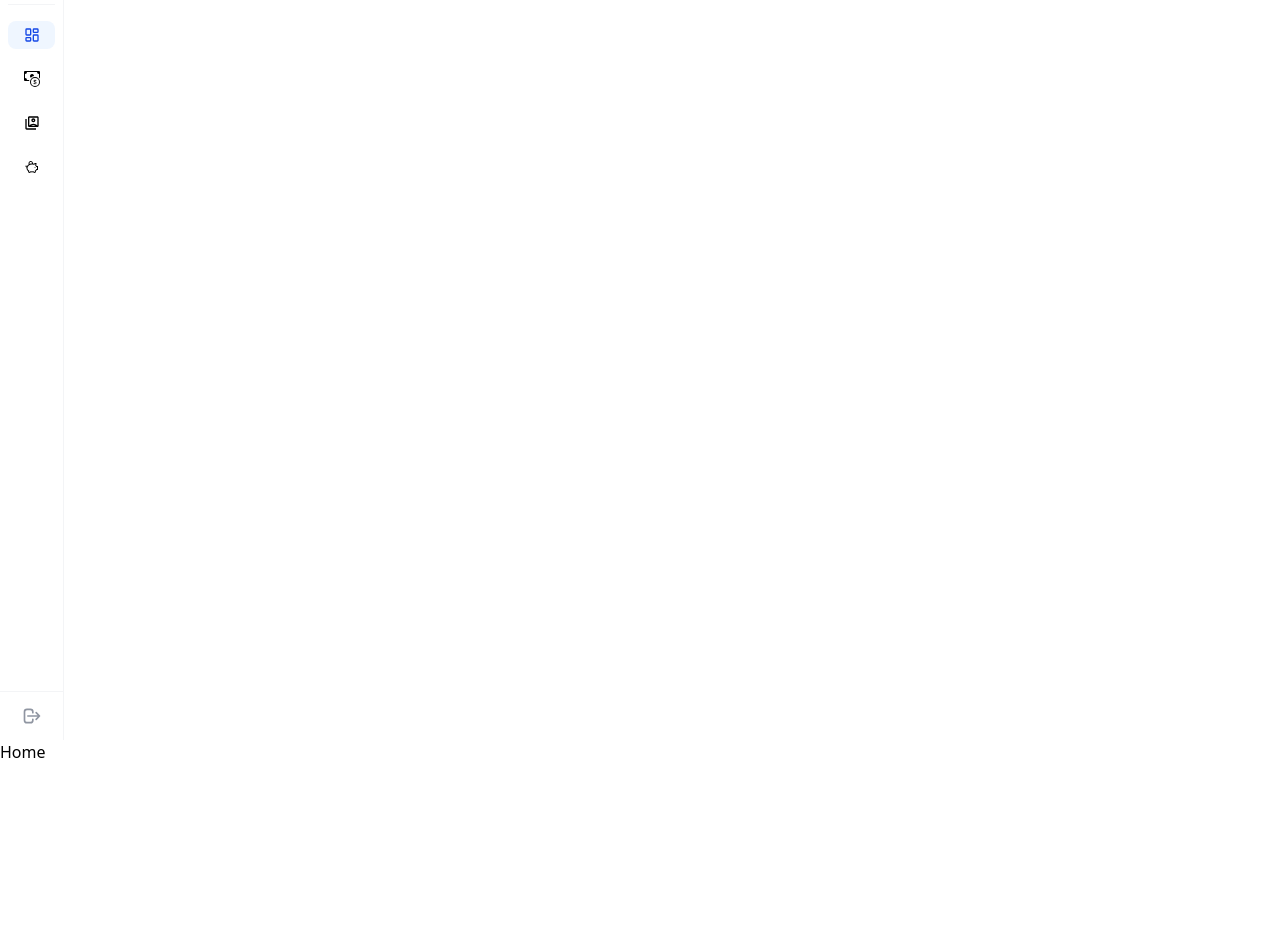
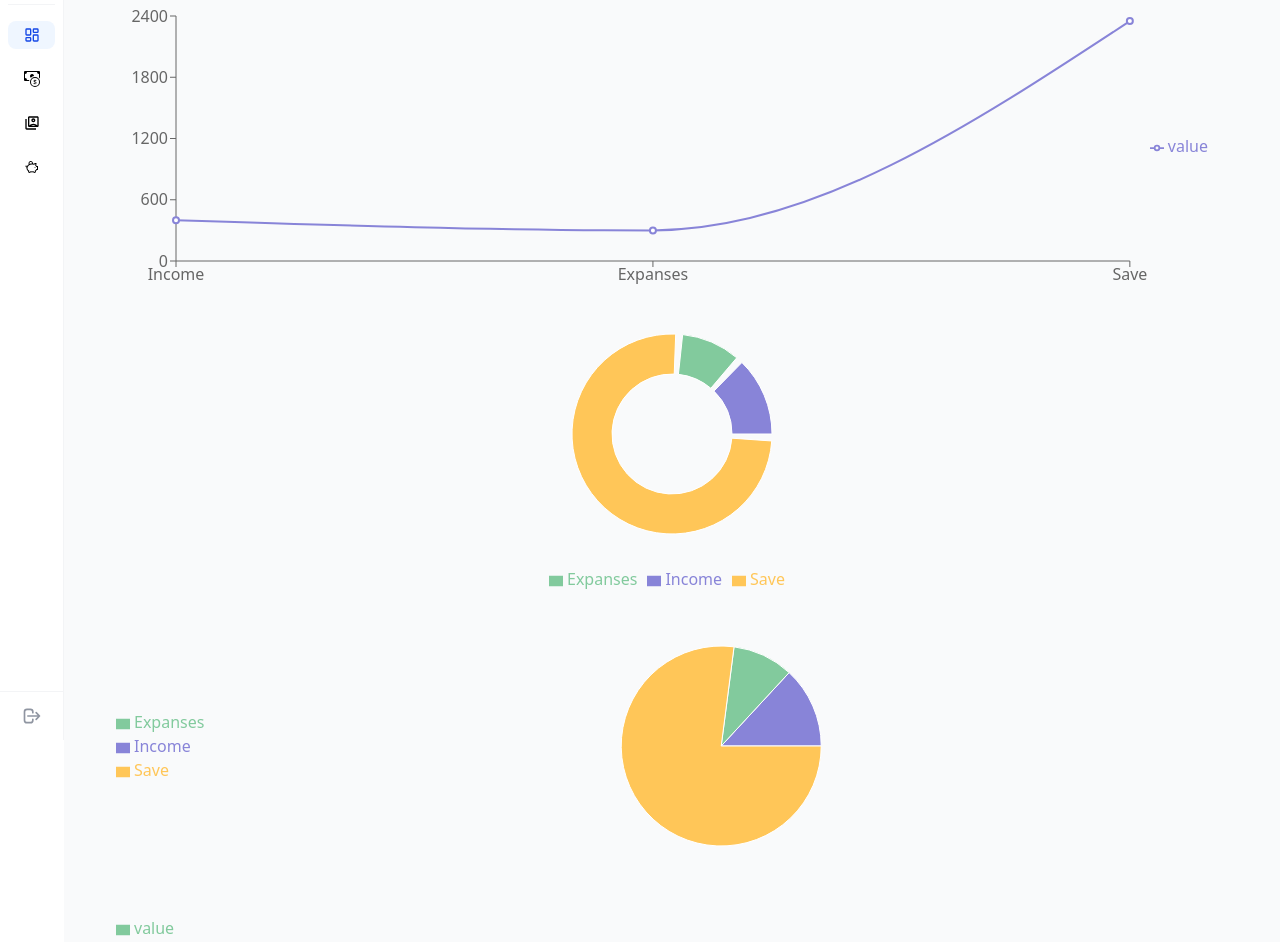
Before and after one commit to Just-Krzysztof/nextjs-budget, a Next.js app: page /home in a window 1280 px wide. Shown: the part 60-1002 px from the top of the page. Before the commit the page ends 824 px from the top, so only its background shows below. Built offline with nearby package versions, Linux system fonts and the light colour scheme.

Commit message:
Fixed layout

```diff
--- a/package.json
+++ b/package.json
@@ -12,7 +12,8 @@
     "next": "15.4.5",
     "react": "19.1.0",
     "react-dom": "19.1.0",
-    "react-icons": "^5.5.0"
+    "react-icons": "^5.5.0",
+    "recharts": "^3.1.0"
   },
   "devDependencies": {
     "@eslint/eslintrc": "^3",
--- a/src/app/(dashboard)/home/page.tsx
+++ b/src/app/(dashboard)/home/page.tsx
@@ -1,10 +1,25 @@
+import { MyLineChart, MyDonutChart, MyPieChart, MyBarChart } from '@/components/Charts';
+
+const sampleData = [
+  { name: 'Income', value: 400 },
+  { name: 'Expanses', value: 300 },
+  { name: 'Save', value: 2350 },
+];
+
 export async function generateMetadata() {
   return { title: 'Dashboard - Track your budget' }
 }
 
 
 export default function Home() {
+      const data = sampleData;
     return (
-        <h1>Home</h1>
+         <div>
+      <h1>Dashboard</h1>
+      <MyLineChart data={data} />
+      <MyDonutChart data={data} />
+      <MyPieChart data={data} />
+      <MyBarChart data={data} />
+    </div>
     )
 }
--- a/src/app/(dashboard)/layout.tsx
+++ b/src/app/(dashboard)/layout.tsx
@@ -26,10 +26,12 @@ export default function DashboardLayout({
   return (
     <html lang="en">
       <body
-        className={`${geistSans.variable} ${geistMono.variable} antialiased`}
+        className={`${geistSans.variable} ${geistMono.variable} min-h-screen w-ful flex  antialiased`}
       >
         <SideBar></SideBar>
-        {children}
+        <main className="bg-gray-50 p-4 w-full font-sans text-gray-900 sm:p-6 md:p-8">
+          <div className="mx-auto w-full max-w-[1650px]">{children}</div>
+        </main>
       </body>
     </html>
   );
--- /dev/null
+++ b/src/components/Charts.tsx
@@ -0,0 +1,104 @@
+'use client';
+
+import {
+  LineChart, Line,
+  PieChart, Pie, Cell,
+  BarChart, Bar,
+  XAxis, YAxis, Tooltip, Legend, ResponsiveContainer
+} from 'recharts';
+
+const COLORS = ['#8884d8', '#82ca9d', '#ffc658'];
+
+export function MyLineChart({ data }: { data: { name: string; value: number }[] }) {
+  return (
+    <ResponsiveContainer width="100%" height={300}>
+      <LineChart data={data} margin={{ top: 20, right: 30, left: 20, bottom: 5 }}>
+        <XAxis dataKey="name" />
+        <YAxis />
+        <Tooltip />
+        {/* legenda po prawej z dodatkowym paddingiem */}
+        <Legend
+          verticalAlign="middle"
+          align="right"
+          layout="vertical"
+          wrapperStyle={{ paddingLeft: 20 }}
+        />
+        <Line type="monotone" dataKey="value" stroke={COLORS[0]} strokeWidth={2} dot />
+      </LineChart>
+    </ResponsiveContainer>
+  );
+}
+
+export function MyDonutChart({ data }: { data: { name: string; value: number }[] }) {
+  return (
+    <ResponsiveContainer width="100%" height={300}>
+      <PieChart>
+        <Pie
+          data={data}
+          dataKey="value"
+          nameKey="name"
+          cx="50%"
+          cy="50%"
+          innerRadius={60}
+          outerRadius={100}
+          paddingAngle={4}
+        >
+          {data.map((_, i) => <Cell key={i} fill={COLORS[i % COLORS.length]} />)}
+        </Pie>
+        {/* legenda na dole z marginesem */}
+        <Legend
+          verticalAlign="bottom"
+          align="center"
+          layout="horizontal"
+          wrapperStyle={{ marginTop: 10 }}
+        />
+      </PieChart>
+    </ResponsiveContainer>
+  );
+}
+
+export function MyPieChart({ data }: { data: { name: string; value: number }[] }) {
+  return (
+    <ResponsiveContainer width="100%" height={300}>
+      <PieChart>
+        <Pie
+          data={data}
+          dataKey="value"
+          nameKey="name"
+          cx="50%"
+          cy="50%"
+          outerRadius={100}
+        >
+          {data.map((_, i) => <Cell key={i} fill={COLORS[i % COLORS.length]} />)}
+        </Pie>
+        {/* legenda po lewej, z customowym przesunięciem w osi X */}
+        <Legend
+          verticalAlign="middle"
+          align="left"
+          layout="vertical"
+          wrapperStyle={{ marginLeft: 15 }}
+        />
+      </PieChart>
+    </ResponsiveContainer>
+  );
+}
+
+export function MyBarChart({ data }: { data: { name: string; value: number }[] }) {
+  return (
+    <ResponsiveContainer width="100%" height={300}>
+      <BarChart data={data} margin={{ top: 20, right: 30, left: 20, bottom: 5 }}>
+        <XAxis dataKey="name" />
+        <YAxis />
+        <Tooltip />
+        {/* legenda u góry, z dolnym paddingiem */}
+        <Legend
+          verticalAlign="top"
+          align="left"
+          layout="horizontal"
+          wrapperStyle={{ paddingBottom: 10 }}
+        />
+        <Bar dataKey="value" fill={COLORS[1]} barSize={30} />
+      </BarChart>
+    </ResponsiveContainer>
+  );
+}
```
Also changed, not shown: 1 other file (tests, documents, lock files or other folders).
